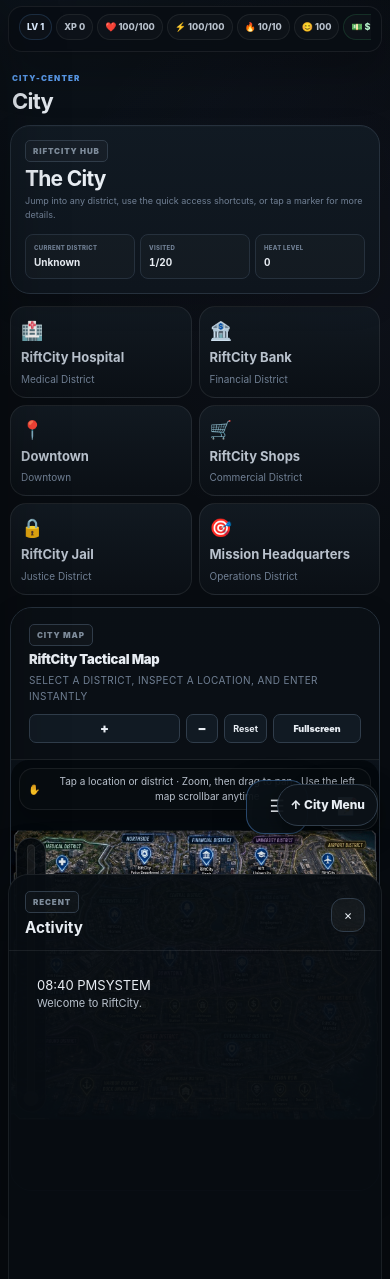
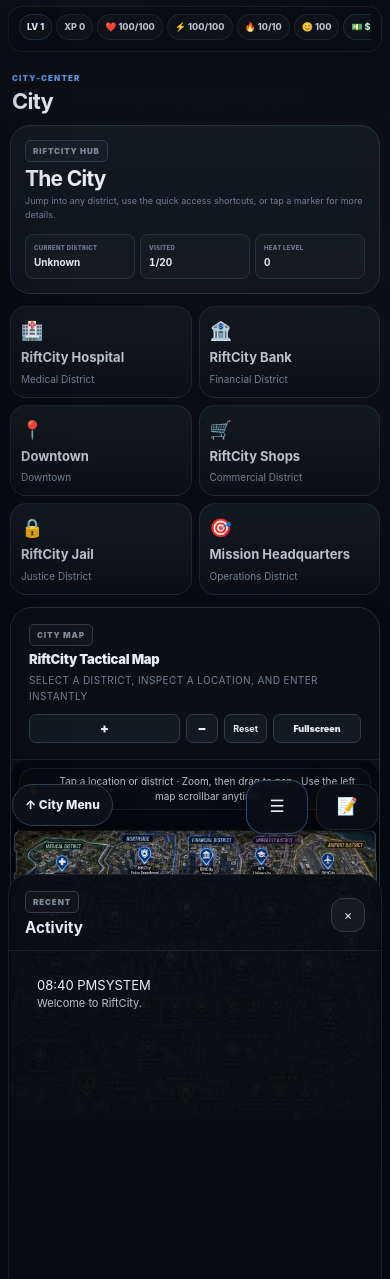
Before and after one commit to Arctic403/Ironvale, a React (Vite) app: page /city in a window 390 px wide. Built offline with nearby package versions, Linux system fonts and the light colour scheme.

Commit message:
Mobile Workspace: 3 modified

```diff
--- a/src/hooks/useRiftCity.ts
+++ b/src/hooks/useRiftCity.ts
@@ -89,6 +89,10 @@ export function useRiftCity() {
 
   const maxEnergy = MAX_ENERGY + (gameState.meritUpgrades["energy-cap"] ?? 0) * 5;
 
+  const maxHappiness =
+    (property?.maxHappiness ?? 100) +
+    (gameState.propertyUpgrades["bedroom"] ?? 0) * 10;
+
   const level = getLevel(gameState.xp).level;
 
   const maxNerve =
@@ -192,8 +196,6 @@ export function useRiftCity() {
   useEffect(() => {
     const id = window.setInterval(() => {
       const now = Date.now();
-      const maxHappiness = (property?.maxHappiness ?? 100) + (gameState.propertyUpgrades["bedroom"] ?? 0) * 10;
-
       setGameState((prev) =>
         tickGameState(prev, now, {
           maxHealth,
@@ -205,7 +207,7 @@ export function useRiftCity() {
     }, 1000);
 
     return () => window.clearInterval(id);
-  }, [maxNerve, maxHealth, maxEnergy, property?.maxHappiness, gameState.propertyUpgrades]);
+  }, [maxNerve, maxHealth, maxHappiness, maxEnergy]);
 
   useEffect(() => {
     const jailStarted = Boolean(
@@ -1838,6 +1840,7 @@ export function useRiftCity() {
     maxHealth,
     maxNerve,
     maxEnergy,
+    maxHappiness,
 
     gym,
     job,
--- a/src/styles/40-master-map.css
+++ b/src/styles/40-master-map.css
@@ -92,36 +92,6 @@
 /* ===== Safe map controls patch: does not resize or scroll-lock the city page ===== */
 .city-map-tool.city-map-fullscreen{min-width:106px}
 
-.map-native-scroll-control{
-  position:absolute;
-  left:8px;
-  top:50%;
-  z-index:12;
-  width:26px;
-  height:58%;
-  transform:translateY(-50%);
-  display:flex;
-  justify-content:center;
-  align-items:center;
-  padding:5px 0;
-  border:1px solid rgba(255,255,255,.15);
-  border-radius:999px;
-  background:rgba(5,10,15,.88);
-  box-shadow:0 6px 20px rgba(0,0,0,.36);
-  pointer-events:auto;
-}
-.map-native-scroll-control input[type="range"]{
-  width:16px;
-  height:100%;
-  margin:0;
-  padding:0;
-  writing-mode:vertical-lr;
-  direction:rtl;
-  accent-color:#60a5fa;
-  cursor:ns-resize;
-}
-.map-native-scroll-control input[type="range"]:disabled{opacity:.35;cursor:default}
-
 .city-map-panel:fullscreen,
 .city-map-panel.is-fullscreen{
   width:100%;
@@ -167,10 +137,97 @@
 @media (max-width:700px){
   .riftcity-map.interactive-map.is-zoomed,
   .riftcity-map.interactive-map.is-zoomed .riftcity-map-svg{touch-action:none!important}
-  .map-native-scroll-control{left:5px;width:30px;height:64%}
-  .map-native-scroll-control input[type="range"]{width:20px}
   .city-map-tool.city-map-fullscreen{min-width:88px;font-size:9px}
   .return-city-top-btn{min-height:30px;padding:0 9px;font-size:9px}
   .city-map-panel:fullscreen .master-map-popup.map-location-panel,
   .city-map-panel.is-fullscreen .master-map-popup.map-location-panel{z-index:2147483000!important}
 }
+
+/* ===== 2026-08 mobile map cleanup =====
+   The old vertical range slider was removed from City.tsx. Mobile Safari does
+   not reliably expose Element.requestFullscreen(), so .is-fullscreen doubles
+   as an app-level fullscreen fallback sized to the dynamic viewport. */
+html.riftcity-map-fullscreen-open,
+body.riftcity-map-fullscreen-open{
+  overflow:hidden!important;
+  overscroll-behavior:none;
+}
+
+.city-map-panel.is-fullscreen{
+  position:fixed!important;
+  inset:0!important;
+  z-index:2147482000!important;
+  width:100vw!important;
+  height:100dvh!important;
+  min-height:100svh!important;
+  max-height:100dvh!important;
+  box-sizing:border-box!important;
+  overflow:hidden!important;
+  padding-top:max(0px,env(safe-area-inset-top))!important;
+  padding-right:max(0px,env(safe-area-inset-right))!important;
+  padding-bottom:max(0px,env(safe-area-inset-bottom))!important;
+  padding-left:max(0px,env(safe-area-inset-left))!important;
+}
+
+@supports not (height:100dvh){
+  .city-map-panel.is-fullscreen{height:100vh!important;max-height:100vh!important}
+}
+
+@media (max-width:700px){
+  /* City Menu belongs on the left on phones and stays clear of Safari's
+     right-side/browser controls. */
+  .city-map-back-top{
+    left:12px!important;
+    right:auto!important;
+  }
+
+  .city-map-panel.is-fullscreen .city-map-header,
+  .city-map-panel:fullscreen .city-map-header{
+    padding:8px 10px!important;
+    gap:7px!important;
+  }
+
+  .city-map-panel.is-fullscreen .city-map-header h3,
+  .city-map-panel:fullscreen .city-map-header h3{
+    font-size:14px!important;
+    line-height:1.15!important;
+  }
+
+  .city-map-panel.is-fullscreen .city-map-subtitle,
+  .city-map-panel:fullscreen .city-map-subtitle,
+  .city-map-panel.is-fullscreen .city-map-live,
+  .city-map-panel:fullscreen .city-map-live{
+    display:none!important;
+  }
+
+  .city-map-panel.is-fullscreen .city-map-tools,
+  .city-map-panel:fullscreen .city-map-tools{
+    gap:5px!important;
+    flex-wrap:nowrap!important;
+  }
+
+  .city-map-panel.is-fullscreen .city-map-tool,
+  .city-map-panel:fullscreen .city-map-tool{
+    min-width:38px!important;
+    min-height:38px!important;
+    padding:6px 8px!important;
+  }
+
+  .city-map-panel.is-fullscreen .city-map-fullscreen,
+  .city-map-panel:fullscreen .city-map-fullscreen{
+    min-width:78px!important;
+  }
+
+  .city-map-panel.is-fullscreen .riftcity-map.interactive-map,
+  .city-map-panel:fullscreen .riftcity-map.interactive-map{
+    flex:1 1 0!important;
+    min-height:0!important;
+    height:100%!important;
+    border-radius:0!important;
+  }
+
+  .city-map-panel.is-fullscreen .master-map-svg,
+  .city-map-panel:fullscreen .master-map-svg{
+    border-radius:0!important;
+  }
+}
--- a/src/views/City.tsx
+++ b/src/views/City.tsx
@@ -93,6 +93,7 @@ export function City({ g }: { g: Game }) {
 
   const panelRef = useRef<HTMLElement | null>(null);
   const mapRef = useRef<HTMLDivElement | null>(null);
+  const fallbackFullscreenRef = useRef(false);
 
   useEffect(() => {
     try {
@@ -130,12 +131,42 @@ export function City({ g }: { g: Game }) {
 
   useEffect(() => {
     const syncFullscreen = () => {
-      setIsFullscreen(document.fullscreenElement === panelRef.current);
+      // Native fullscreen reports through document.fullscreenElement. The
+      // CSS fallback used by iOS Safari has no fullscreenchange event, so
+      // native exit must not accidentally close an active fallback overlay.
+      if (document.fullscreenElement) {
+        fallbackFullscreenRef.current = false;
+        setIsFullscreen(document.fullscreenElement === panelRef.current);
+      } else if (!fallbackFullscreenRef.current) {
+        setIsFullscreen(false);
+      }
     };
 
     document.addEventListener("fullscreenchange", syncFullscreen);
     return () => document.removeEventListener("fullscreenchange", syncFullscreen);
   }, []);
+
+  useEffect(() => {
+    if (!isFullscreen) return;
+
+    const root = document.documentElement;
+    const body = document.body;
+    root.classList.add("riftcity-map-fullscreen-open");
+    body.classList.add("riftcity-map-fullscreen-open");
+
+    const onKeyDown = (event: KeyboardEvent) => {
+      if (event.key !== "Escape" || document.fullscreenElement) return;
+      fallbackFullscreenRef.current = false;
+      setIsFullscreen(false);
+    };
+
+    window.addEventListener("keydown", onKeyDown);
+    return () => {
+      window.removeEventListener("keydown", onKeyDown);
+      root.classList.remove("riftcity-map-fullscreen-open");
+      body.classList.remove("riftcity-map-fullscreen-open");
+    };
+  }, [isFullscreen]);
 
   const pointersRef = useRef(
     new Map<number, PointerPoint>(),
@@ -335,15 +366,41 @@ export function City({ g }: { g: Game }) {
     const target = panelRef.current;
     if (!target) return;
 
-    try {
-      if (document.fullscreenElement) {
+    // Exit native fullscreen when it is active.
+    if (document.fullscreenElement) {
+      try {
         await document.exitFullscreen();
-      } else if (target.requestFullscreen) {
+      } finally {
+        fallbackFullscreenRef.current = false;
+        setIsFullscreen(false);
+      }
+      return;
+    }
+
+    // If we are using the CSS fullscreen fallback (notably iPhone Safari),
+    // the same button simply closes it.
+    if (isFullscreen) {
+      fallbackFullscreenRef.current = false;
+      setIsFullscreen(false);
+      return;
+    }
+
+    // Prefer the browser Fullscreen API where supported. iOS Safari can
+    // reject requestFullscreen on normal elements, so fall back to a fixed
+    // 100dvh overlay that behaves like fullscreen inside the usable viewport.
+    if (typeof target.requestFullscreen === "function") {
+      try {
+        fallbackFullscreenRef.current = false;
         await target.requestFullscreen();
+        setIsFullscreen(true);
+        return;
+      } catch {
+        // Continue into the CSS fallback below.
       }
-    } catch {
-      // Fullscreen is optional; keep the map usable if a browser rejects it.
     }
+
+    fallbackFullscreenRef.current = true;
+    setIsFullscreen(true);
   };
 
   const zoomAtCenter = (
@@ -725,12 +782,6 @@ export function City({ g }: { g: Game }) {
     );
   };
 
-  const verticalPanLimit = Math.max(0, ((zoom - 1) * MAP_HEIGHT) / 2);
-
-  const setVerticalPan = (value: number) => {
-    setPan((current) => clampPan({ x: current.x, y: value }, zoom));
-  };
-
   return (
     <div className="city-page">
 
@@ -915,19 +966,6 @@ export function City({ g }: { g: Game }) {
           }
           onWheel={onWheel}
         >
-
-          <div className="map-native-scroll-control" aria-label="Map vertical pan control">
-            <input
-              type="range"
-              min={-verticalPanLimit}
-              max={verticalPanLimit}
-              step="1"
-              value={pan.y}
-              disabled={verticalPanLimit <= 0}
-              onChange={(event) => setVerticalPan(Number(event.target.value))}
-              aria-label="Scroll map vertically"
-            />
-          </div>
 
           <svg
             className="riftcity-map-svg master-map-svg"
```
